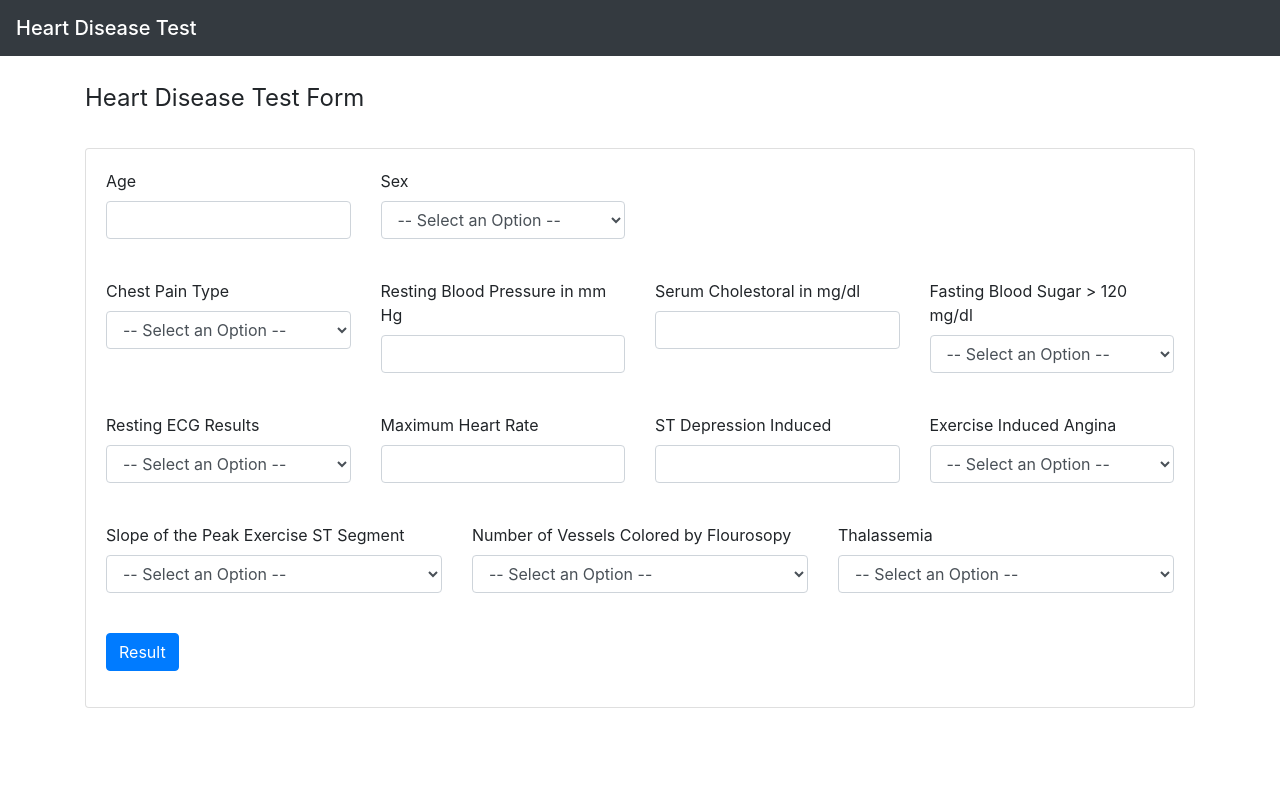
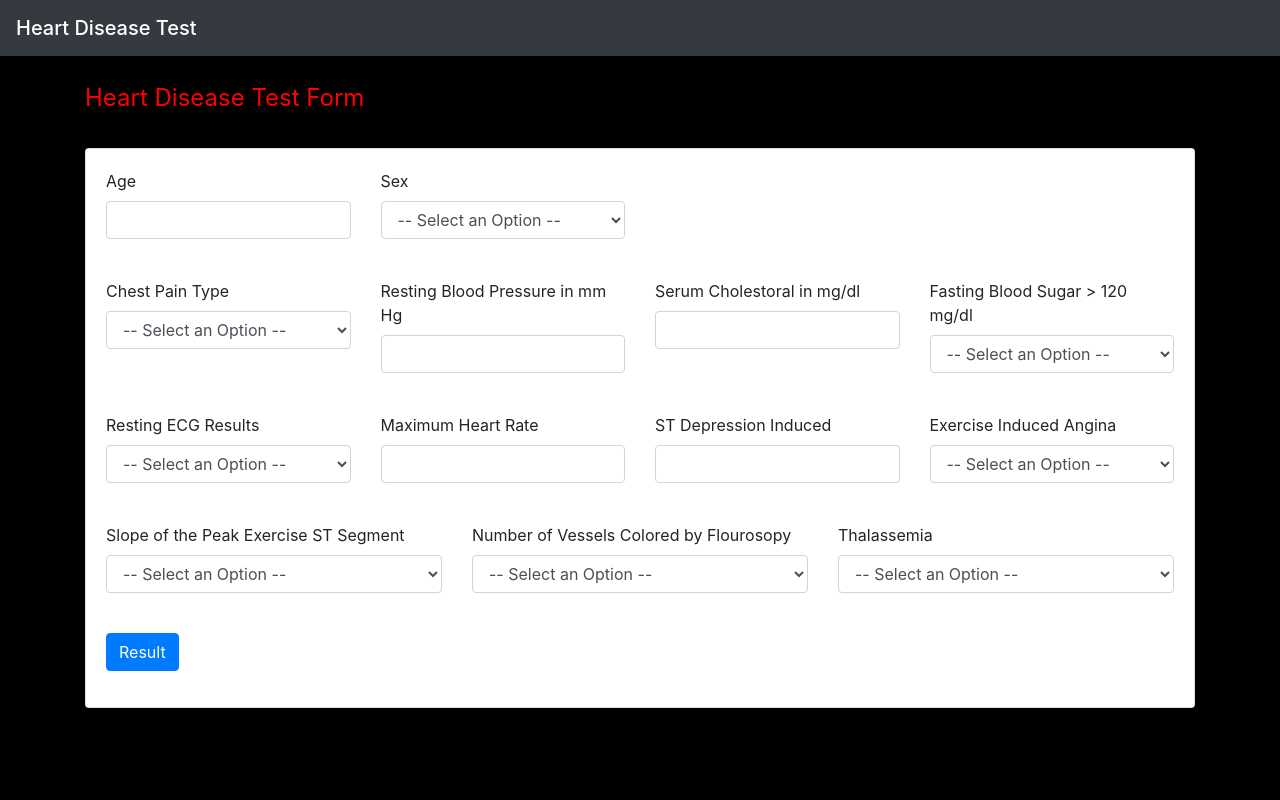
Before and after one commit to sanyukta-patil/heart, a Flask app: page / in a window 1280 px wide. Run offline with Flask 2, Linux system fonts and the light colour scheme; parts of the project's set-up code (start-up, migrations or seed data) failed here and were passed over; some libraries are stand-ins or nearby versions.

Commit message:
Update Heart Disease Classifier.html

```diff
--- a/templates/Heart Disease Classifier.html
+++ b/templates/Heart Disease Classifier.html
@@ -21,9 +21,10 @@
 		<div class="container">
 			<br>
 			<!--Form-->
+			<body style="background-color:black;"
 			<form action = "{{url_for('predict')}}" method ="POST" >
 				<fieldset>
-				<legend>Heart Disease Test Form</legend><br>
+				<legend style="color:Red">Heart Disease Test Form</legend><br>
 				  <div class="card card-body" >
 					  <div class="form-group  row">
 						<div class="col-sm-3">
```
